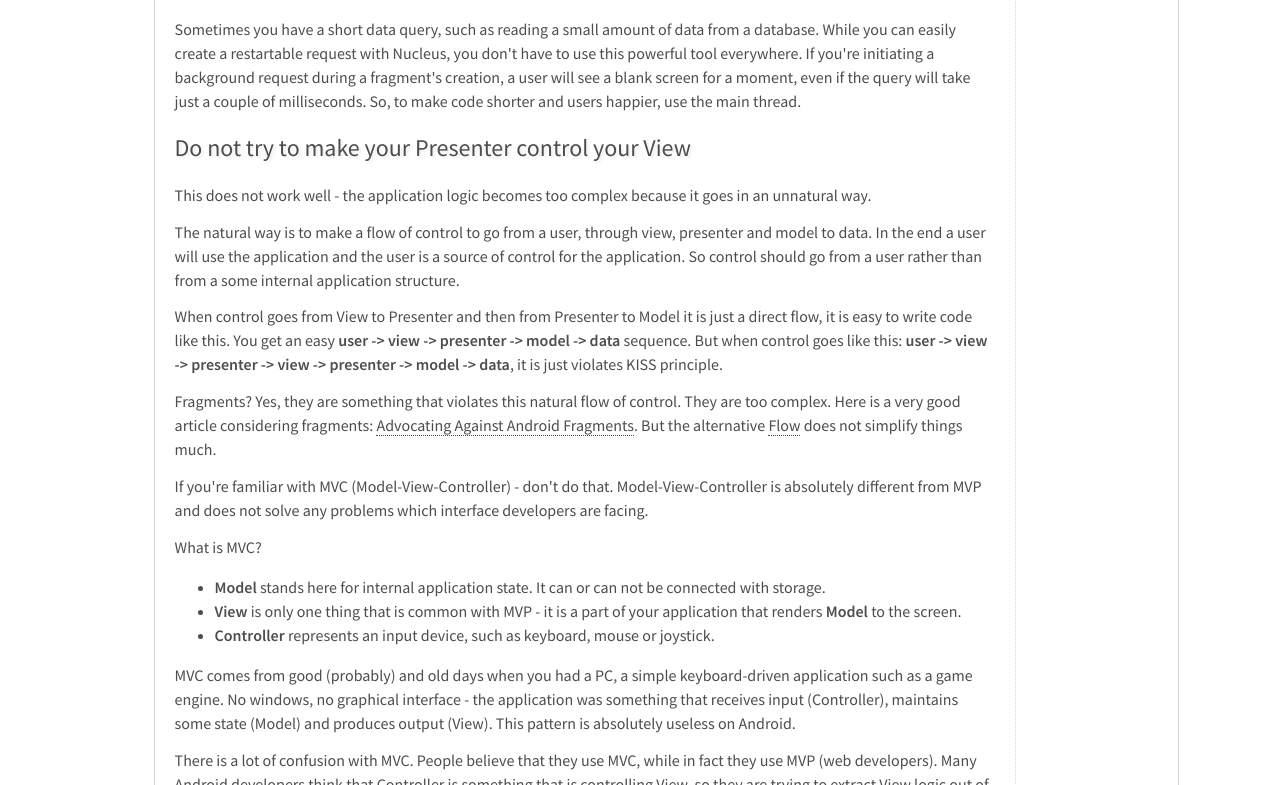
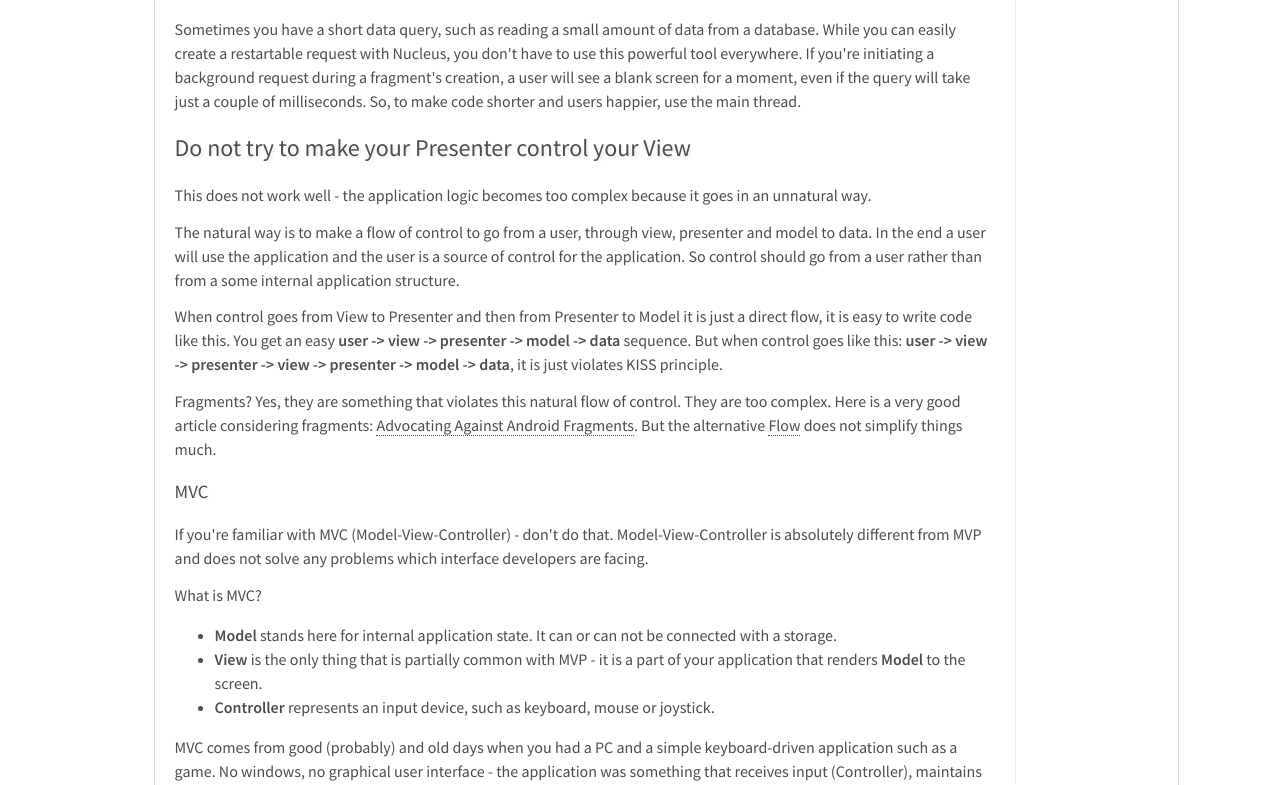
Before and after one commit to m7mdra/konmik.github.io, a plain HTML site: page introduction-to-model-view-presenter-on-android.html in a window 1280 px wide. Shown: the part 11215-12000 px from the top of the page. Drawn offline with Linux system fonts and the light colour scheme; a script that the page names is missing.

Commit message:
formatting fix

```diff
--- a/introduction-to-model-view-presenter-on-android.html
+++ b/introduction-to-model-view-presenter-on-android.html
@@ -556,18 +556,20 @@ just violates KISS principle.</p>
 <p>Fragments? Yes, they are something that violates this natural flow of control. They are too complex.
 Here is a very good article considering fragments: <a href="http://corner.squareup.com/2014/10/advocating-against-android-fragments.html">Advocating Against Android Fragments</a>.
 But the alternative <a href="https://github.com/square/flow">Flow</a> does not simplify things much.</p>
+<h3>MVC</h3>
 <p>If you're familiar with MVC (Model-View-Controller) - don't do that. Model-View-Controller is absolutely different
 from MVP and does not solve any problems which interface developers are facing.</p>
 <p>What is MVC?</p>
 <ul>
-<li><strong>Model</strong> stands here for internal application state. It can or can not be connected with storage.</li>
-<li><strong>View</strong> is only one thing that is common with MVP - it is a part of your application that renders
+<li><strong>Model</strong> stands here for internal application state. It can or can not be connected with a storage.</li>
+<li><strong>View</strong> is the only thing that is partially common with MVP - it is a part of your application that renders
   <strong>Model</strong> to the screen.</li>
 <li><strong>Controller</strong> represents an input device, such as keyboard, mouse or joystick.</li>
 </ul>
-<p>MVC comes from good (probably) and old days when you had a PC, a simple keyboard-driven application such as
-a game engine. No windows, no graphical interface - the application was something that receives input (Controller),
-maintains some state (Model) and produces output (View). This pattern is absolutely useless on Android.</p>
+<p>MVC comes from good (probably) and old days when you had a PC and a simple keyboard-driven application such as
+a game. No windows, no graphical user interface - the application was something that receives input (Controller),
+maintains some state (Model) and produces output (View).
+Both: data and control go like this: <strong>controller -&gt; model -&gt; view</strong>. This pattern is absolutely useless on Android.</p>
 <p>There is a lot of confusion with MVC. People believe that they use MVC, while in fact they use MVP (web developers).
 Many Android developers think that Controller is something that is controlling View, so they are trying to
 extract View logic out of View to create a thin View that is controlled by a dedicated Controller.
```
